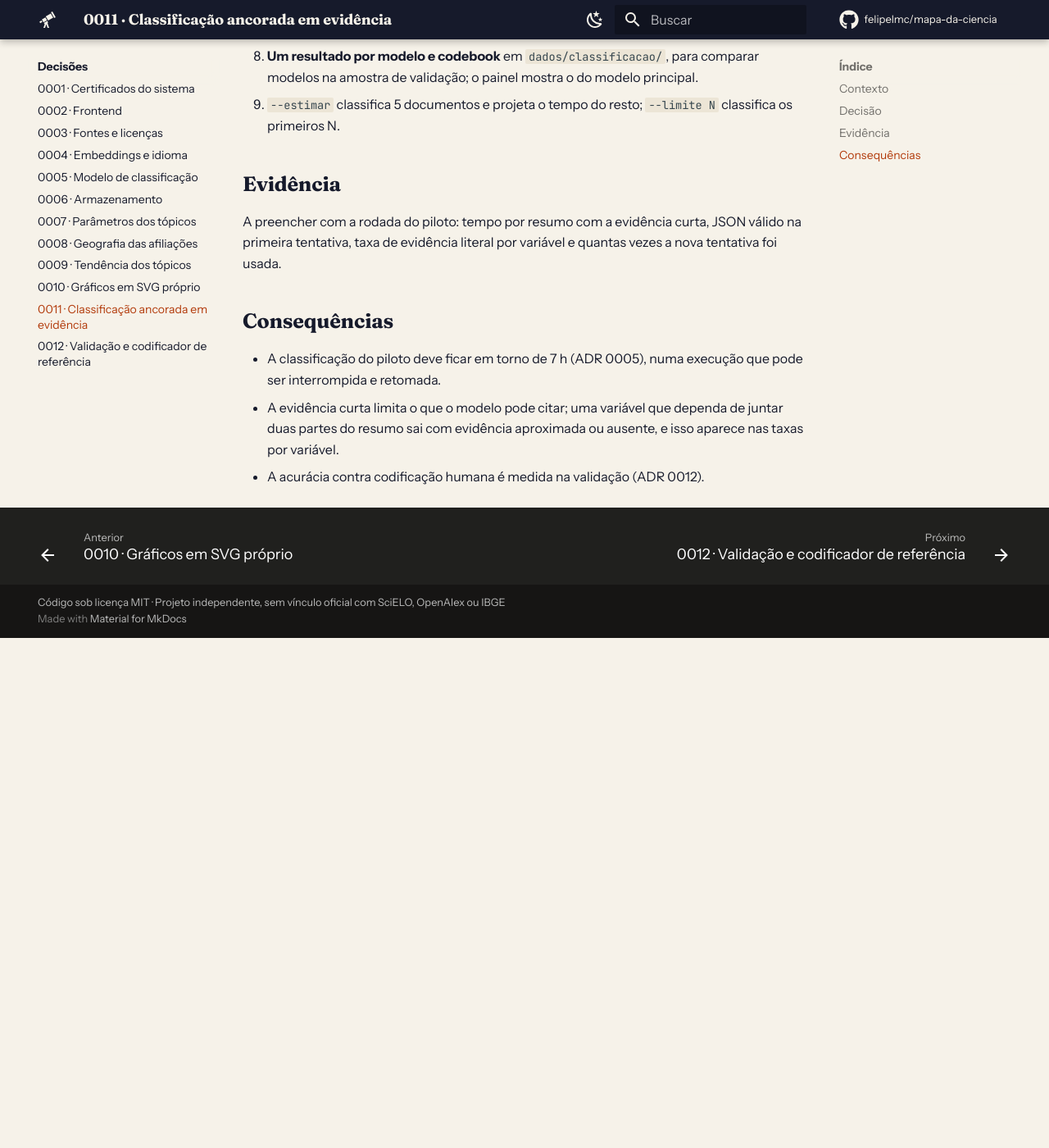
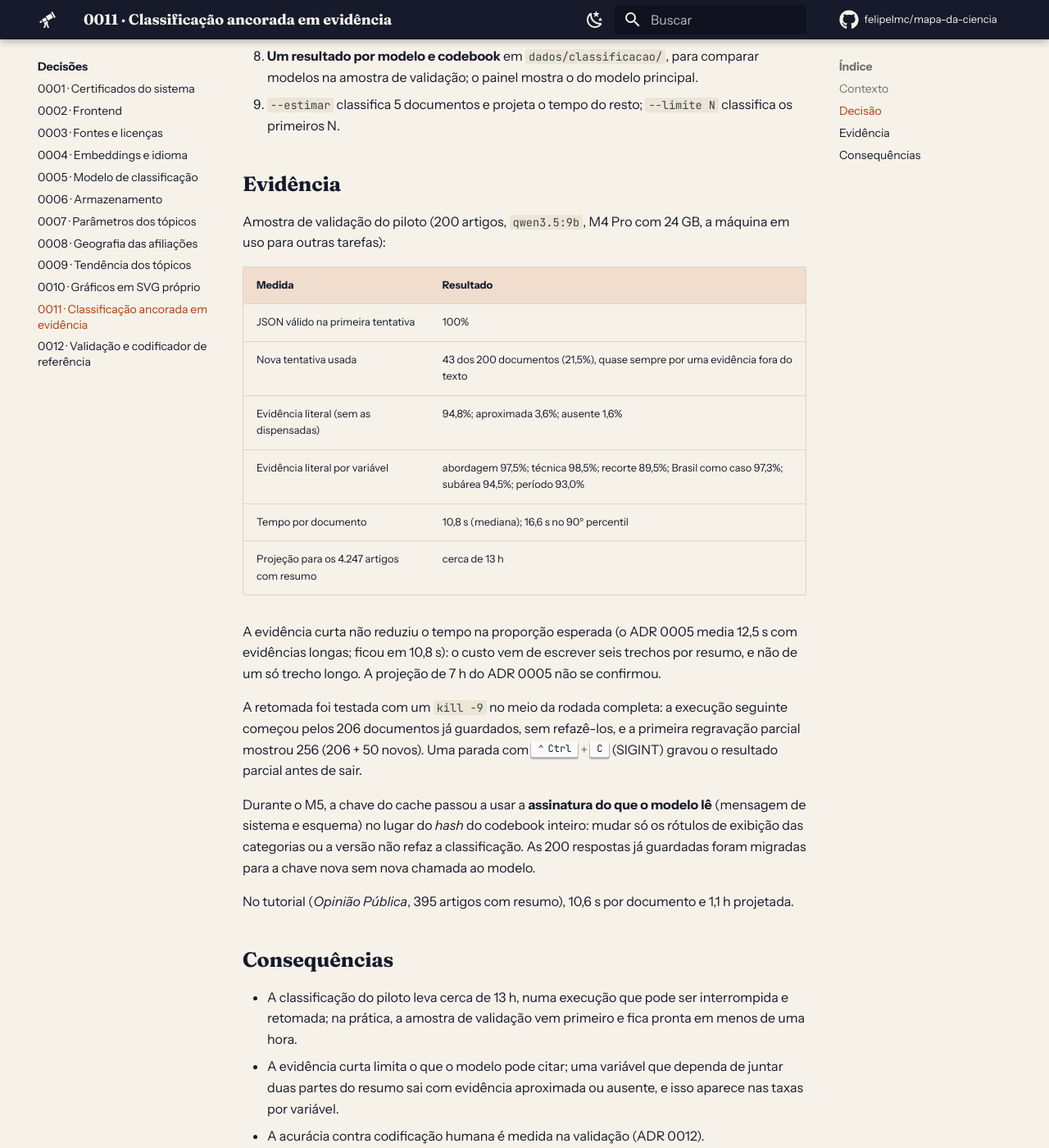
Before and after one commit to felipelmc/mapa-da-ciencia, an MkDocs documentation site: the page built from docs/decisoes/0011-classificacao-ancorada-em-evidencia.md, in a window 1280 px wide and 1400 px high, scrolled down 1494 px. Shown: the whole window at 82% size. Built offline with MkDocs 1.6.1 and Material for MkDocs 9.7.7, drawn with Linux system fonts in a browser that asks for light colours; comment, search, counter and statistics services are not loaded; before the commit the page ends 2272 px from its top, so only the background shows below that; some of the changed text lies outside the part shown.

Commit message:
docs: tutorial parte 4 e ADRs 0011 e 0012 aceitos
- Seu primeiro mapa, parte 4: amostra, estimativa, classificação da amostra,
  codificação, concordância, resto do corpus, painel, relatório e Python,
  com os números da Opinião Pública; roda no CI com a codificação simulada
- ADR 0011: evidência da amostra do piloto (JSON, evidência literal por
  variável, novas tentativas, tempo, retomada, chave do cache)
- ADR 0012: kappa por variável, a técnica como variável fraca, o desvio do
  codificador de referência e a comparação de modelos que não coube

Co-Authored-By: Claude Opus 5.5 <noreply@anthropic.com>

```diff
--- a/docs/decisoes/0011-classificacao-ancorada-em-evidencia.md
+++ b/docs/decisoes/0011-classificacao-ancorada-em-evidencia.md
@@ -24,10 +24,27 @@ A classificação precisa também servir à interface (destacar a evidência no
 
 ## Evidência
 
-A preencher com a rodada do piloto: tempo por resumo com a evidência curta, JSON válido na primeira tentativa, taxa de evidência literal por variável e quantas vezes a nova tentativa foi usada.
+Amostra de validação do piloto (200 artigos, `qwen3.5:9b`, M4 Pro com 24 GB, a máquina em uso para outras tarefas):
+
+| Medida | Resultado |
+|---|---|
+| JSON válido na primeira tentativa | 100% |
+| Nova tentativa usada | 43 dos 200 documentos (21,5%), quase sempre por uma evidência fora do texto |
+| Evidência literal (sem as dispensadas) | 94,8%; aproximada 3,6%; ausente 1,6% |
+| Evidência literal por variável | abordagem 97,5%; técnica 98,5%; recorte 89,5%; Brasil como caso 97,3%; subárea 94,5%; período 93,0% |
+| Tempo por documento | 10,8 s (mediana); 16,6 s no 90º percentil |
+| Projeção para os 4.247 artigos com resumo | cerca de 13 h |
+
+A evidência curta não reduziu o tempo na proporção esperada (o ADR 0005 media 12,5 s com evidências longas; ficou em 10,8 s): o custo vem de escrever seis trechos por resumo, e não de um só trecho longo. A projeção de 7 h do ADR 0005 não se confirmou.
+
+A retomada foi testada com um `kill -9` no meio da rodada completa: a execução seguinte começou pelos 206 documentos já guardados, sem refazê-los, e a primeira regravação parcial mostrou 256 (206 + 50 novos). Uma parada com ++ctrl+c++ (SIGINT) gravou o resultado parcial antes de sair.
+
+Durante o M5, a chave do cache passou a usar a **assinatura do que o modelo lê** (mensagem de sistema e esquema) no lugar do *hash* do codebook inteiro: mudar só os rótulos de exibição das categorias ou a versão não refaz a classificação. As 200 respostas já guardadas foram migradas para a chave nova sem nova chamada ao modelo.
+
+No tutorial (*Opinião Pública*, 395 artigos com resumo), 10,6 s por documento e 1,1 h projetada.
 
 ## Consequências
 
-- A classificação do piloto deve ficar em torno de 7 h (ADR 0005), numa execução que pode ser interrompida e retomada.
+- A classificação do piloto leva cerca de 13 h, numa execução que pode ser interrompida e retomada; na prática, a amostra de validação vem primeiro e fica pronta em menos de uma hora.
 - A evidência curta limita o que o modelo pode citar; uma variável que dependa de juntar duas partes do resumo sai com evidência aproximada ou ausente, e isso aparece nas taxas por variável.
 - A acurácia contra codificação humana é medida na validação (ADR 0012).
--- a/mkdocs.yml
+++ b/mkdocs.yml
@@ -94,6 +94,7 @@ nav:
       - "Seu primeiro mapa, parte 1: a coleta": tutoriais/primeiro-mapa.md
       - "Seu primeiro mapa, parte 2: tópicos e mapa": tutoriais/primeiro-mapa-topicos.md
       - "Seu primeiro mapa, parte 3: tempo e geografia": tutoriais/primeiro-mapa-tempo-e-geografia.md
+      - "Seu primeiro mapa, parte 4: classificação e validação": tutoriais/primeiro-mapa-classificacao.md
   - Guias:
       - guias/index.md
       - Instalar e escolher os modelos: guias/instalacao.md
```
Also changed, not shown: other parts of docs/decisoes/0011-classificacao-ancorada-em-evidencia.md (+1 -1 lines), CHANGELOG.md (+1 -0 lines), docs/decisoes/0012-validacao-e-codificador-de-referencia.md (+17 -2 lines), docs/decisoes/README.md (+2 -2 lines), docs/tutoriais/index.md (+1 -1 lines), docs/tutoriais/primeiro-mapa-classificacao.md (added, +135 -0 lines), 1 other file.
